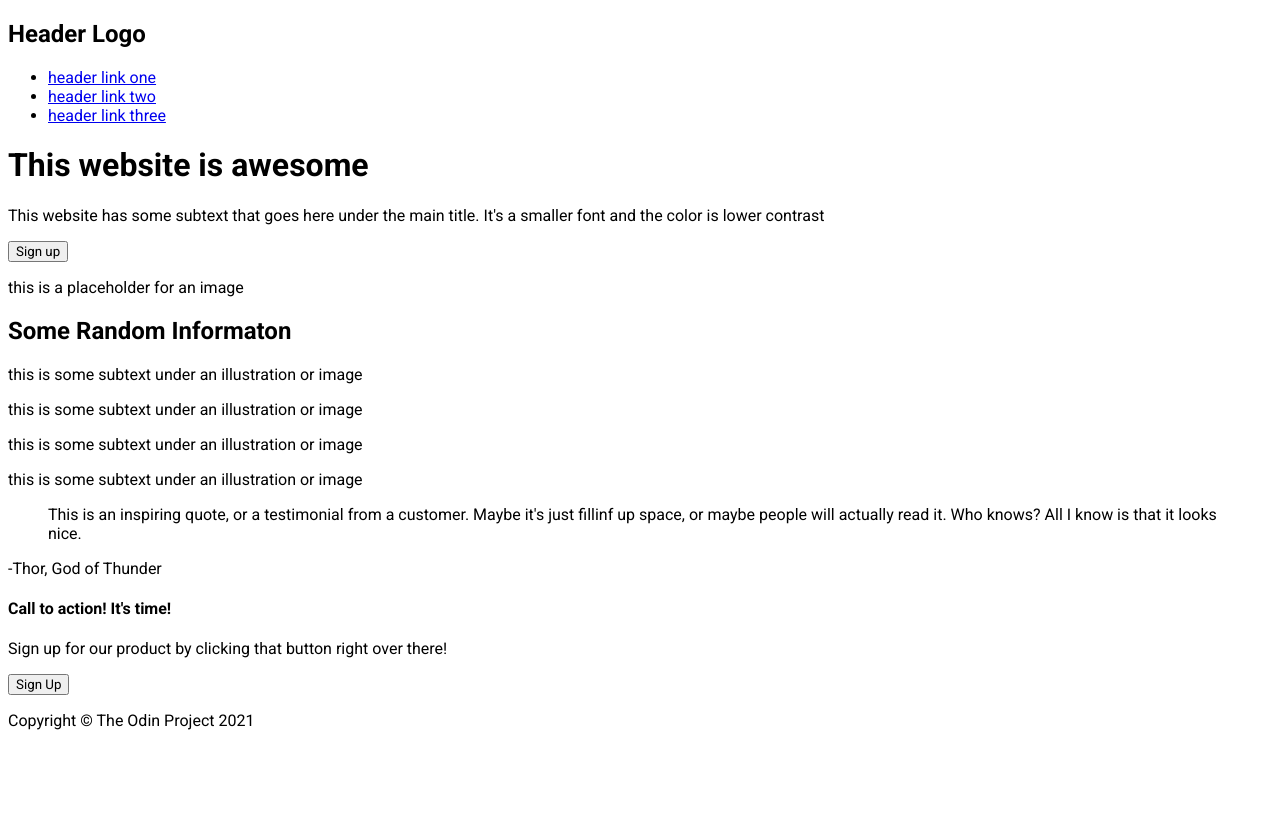
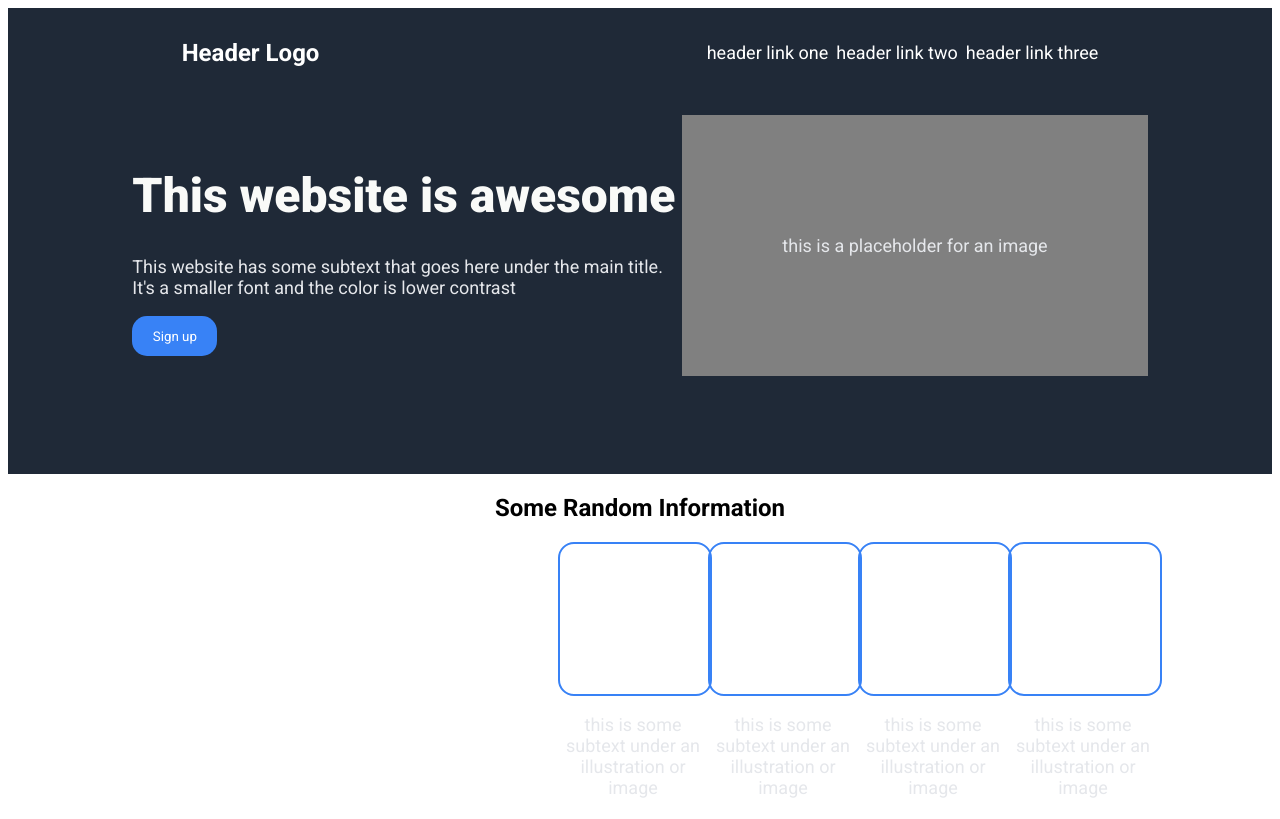
Before and after one commit to selasilm/landing-page, a plain HTML site: page index.html in a window 1280 px wide. Shown: the top 819 px of the page. Drawn offline with Linux system fonts and the light colour scheme.

Commit message:
styling applied to first 3 sections

```diff
--- a/index.html
+++ b/index.html
@@ -10,46 +10,54 @@
     <link href="https://fonts.googleapis.com/css2?family=IBM+Plex+Mono:ital,wght@0,100;0,200;0,300;0,400;0,500;0,600;0,700;1,100;1,200;1,300;1,400;1,500;1,600;1,700&family=Roboto:ital,wght@0,100;0,300;0,400;0,500;0,700;0,900;1,100;1,300;1,400;1,500;1,700;1,900&display=swap" rel="stylesheet">
 </head>
 <body>
-    <div id="header">
-        <div>
+    <div id="header" class="flex-container bg1">
+        <div id="logo">
             <h2>Header Logo</h2>
         </div>
         <div>
-            <ul>
-                <li><a href="#">header link one</a></li>
-                <li><a href="#">header link two</a></li>
-                <li><a href="#">header link three</a></li>
+            <ul class="flex-container">
+                <li><p><a href="#">header link one</a></p></li>
+                <li><p><a href="#">header link two</a></p></li>
+                <li><p><a href="#">header link three</a></p></li>
             </ul>
         </div>
     </div>
-    <div>
-        <div>
+    <div class="flex-container bg1" id="hero">
+        <div id="welcome-text">
             <h1>This website is awesome</h1>
             <p>This website has some subtext that goes here under the main title. It's a smaller font and the color is lower contrast</p>
             <button>Sign up</button>
         </div>
         <div>
-            <p>this is a placeholder for an image</p>
+            <p id="placeholder">this is a placeholder for an image</p>
         </div>
     </div>
-    <div>
-        <h2>Some Random Informaton</h2>
-        <div>
-            <div></div>
-            <p>this is some subtext under an illustration or image</p>
-            <div></div>
-            <p>this is some subtext under an illustration or image</p>
-            <div></div>
-            <p>this is some subtext under an illustration or image</p>
-            <div></div>
-            <p>this is some subtext under an illustration or image</p>
+    <div class="flex-container vert" id="info">
+        <h2>Some Random Information</h2>
+        <div class="flex-container subinfo">
+            <div class="flex-container vert box">
+                <div class="emptybox"></div>
+                <p>this is some subtext under an illustration or image</p>
+            </div>
+            <div class="flex-container vert box">
+                <div class="emptybox"></div>
+                <p>this is some subtext under an illustration or image</p>
+            </div>
+            <div class="flex-container vert box">
+                <div class="emptybox"></div>
+                <p>this is some subtext under an illustration or image</p>
+            </div>
+            <div class="flex-container vert box">
+                <div class="emptybox"></div>
+                <p>this is some subtext under an illustration or image</p>
+            </div>
         </div>
     </div>
-    <div>
+    <div class="flex-container">
         <blockquote>This is an inspiring quote, or a testimonial from a customer. Maybe it's just fillinf up space, or maybe people will actually read it. Who knows? All I know is that it looks nice.</blockquote>
         <p>-Thor, God of Thunder</p>
     </div>
-    <div>
+    <div class="flex-container">
         <div>
             <div>
                 <h4>Call to action! It's time!</h4>
@@ -60,7 +68,7 @@
             </div>
         </div>
     </div>
-    <div>
+    <div class="footer">
         <p>Copyright © The Odin Project 2021</p>
     </div>
 </body>
--- a/style.css
+++ b/style.css
@@ -1,3 +1,79 @@
 *{
     font-family: Roboto;
 }
+
+ul{
+    list-style: none;
+}
+h1{
+    font-size: 48px;
+    color: #F9FAF8;
+    font-weight: 900;
+}
+p{
+    font-size:18px;
+    color:#E5E7EB;
+}
+.flex-container{
+    display:flex;
+}
+.bg1{
+    background-color: #1F2937;
+    color:white;
+}
+#header{
+    align-items: center;
+    justify-content: space-around;
+}
+
+#header ul{
+    gap:8px;
+}
+#hero{
+    align-items: center;
+    justify-content: center;
+    padding-bottom: 80px;
+}
+.flex-container.vert{
+    flex-direction:column;
+}
+#info{
+    text-align: center;
+}
+.box{
+    width:150px;
+}
+.subinfo{
+    justify-content: space-around;
+    align-items: center;
+    padding:0 550px;
+}
+.emptybox{
+    border: 2px solid #3882F6;
+    border-radius:16px;
+    width:150px;
+    height:150px;
+}
+#placeholder{
+    background-color: grey;
+    padding: 120px 100px;
+}
+#welcome-text{
+    width:550px;
+    height:auto;
+}
+button{
+    background-color: #3882F6;
+    color:white;
+    border:none;
+    border-radius:15px;
+    width:85px;
+    height:40px;
+}
+a:link{
+    color:white;
+    text-decoration: none;
+}
+a:hover{
+    text-decoration: underline;
+}
```
